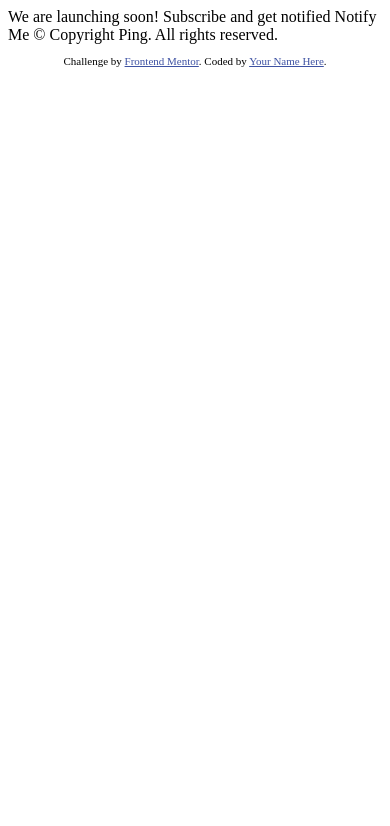
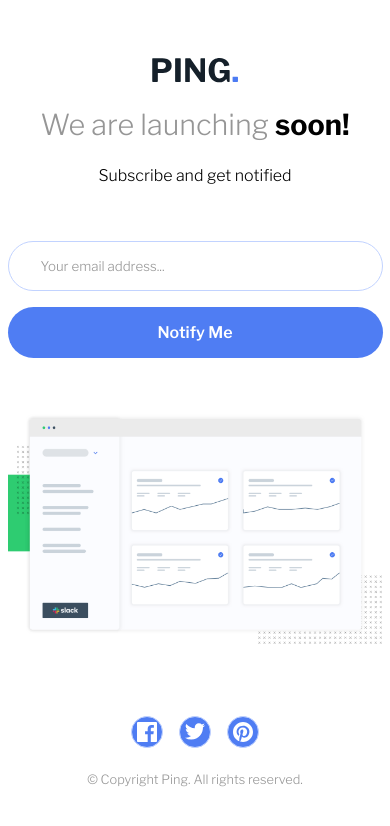
Before and after one commit to GrahamTheobald/ping-coming-soon-page-master, a plain HTML site: page index.html in a window 390 px wide. Drawn offline with nearby package versions, Linux system fonts and the light colour scheme.

Commit message:
desktop and mobile implemented

```diff
--- /dev/null
+++ b/css/styles.scss
@@ -0,0 +1,123 @@
+@import url('https://fonts.googleapis.com/css2?family=Libre+Franklin:wght@300;600;700&family=Open+Sans&display=swap');
+
+$Blue: hsl(223, 87%, 63%);
+$PaleBlue: hsl(223, 100%, 88%);
+$LightRed: hsl(354, 100%, 66%);
+$Gray: hsl(0, 0%, 59%);
+$VeryDarkBlue: hsl(209, 33%, 12%);
+
+*, *::before, *::after {
+    font-family: 'Libre Franklin', sans-serif;
+    box-sizing: border-box;
+    margin: 0;
+    padding: 0;
+
+}
+
+body {
+    display: flex;
+    justify-content: center;
+    align-items: center;
+    min-height: 100vh;
+    font-size: 16px;
+}
+
+img {
+    max-width: 100%;
+}
+
+.ping {
+    display: flex;
+    flex-direction: column;
+    justify-content: space-between;
+    align-items: center;
+    text-align: center;
+    gap: 1.5rem;
+    width: 375px;
+    h1 {
+        font-size: 1.8rem;
+        font-weight: 300;
+        color: $Gray;
+        span {
+            font-weight: 700;
+            color: black;
+        }
+    }
+    .input {
+        margin: 2rem 0;
+        display: flex;
+        flex-direction: column;
+        width: 100%;
+        gap: 1rem;
+        .email-input {
+            padding: 1rem;
+            width: 100%;
+            border: 1px solid $PaleBlue;
+            border-radius: 2rem;
+        }
+        .email-input::placeholder {
+            color: $Gray;
+            padding-left: 1rem;
+        }
+        .submit {
+            padding: 1rem;
+            border-radius: 2rem;
+            outline: none;
+            border: none;
+            background-color: $Blue;
+            color: white;
+            font-size: inherit;
+            font-weight: 600;
+            cursor: pointer;
+        }
+    }
+    .error-message {
+        align-self: flex-start;
+        font-size: .8rem;
+        margin-top: -3rem;
+        margin-left: 1rem;
+        color: $LightRed;
+    }
+    .logos {
+        margin-top: 3rem;
+        display: flex;
+        gap: 1rem;
+        div {
+            display: flex;
+            justify-content: center;
+            align-items: center;
+            width: 2rem;
+            height: 2rem;
+            background-color: $Blue;
+            border-radius: 50%;
+            border: 1px solid $PaleBlue;
+            overflow: hidden;
+            img {
+                cursor: pointer;
+            }
+        }
+    }
+    footer {
+        font-size: .8rem;
+        color: $Gray;
+    }
+}
+
+.hidden {
+    display: none;
+}
+
+@media (min-width: 800px) {
+    .ping {
+        min-width: 550px;
+        .input {
+            flex-direction: row;
+            .email-input {
+                flex-basis: 70%;
+            }
+            .submit {
+                flex-basis: 30%;
+            }
+        }
+    }
+}
--- a/index.html
+++ b/index.html
@@ -5,30 +5,40 @@
   <meta name="viewport" content="width=device-width, initial-scale=1.0"> <!-- displays site properly based on user's device -->
 
   <link rel="icon" type="image/png" sizes="32x32" href="./images/favicon-32x32.png">
-
+  <link rel="stylesheet" href="./css/styles.css">
   <title>Frontend Mentor | Ping coming soon page</title>
-
-  <!-- Feel free to remove these styles or customise in your own stylesheet 👍 -->
-  <style>
-    .attribution { font-size: 11px; text-align: center; }
-    .attribution a { color: hsl(228, 45%, 44%); }
-  </style>
 </head>
 <body>
-
-  We are launching soon!
-
-  Subscribe and get notified
-
-  Notify Me
-
-  &copy; Copyright Ping. All rights reserved.
-
-  <footer>
-    <p class="attribution">
-      Challenge by <a href="https://www.frontendmentor.io?ref=challenge" target="_blank">Frontend Mentor</a>.
-      Coded by <a href="#">Your Name Here</a>.
+  <main class="ping">
+    <img src="./images/logo.svg" alt="logo">
+    <h1>
+      We are launching <span>soon!</span>
+    </h1>
+    <p>
+      Subscribe and get notified
     </p>
-  </footer>
+    <form class="input">
+      <input class="email-input" type="text" placeholder="Your email address...">
+      <button class="submit" type="submit">
+        Notify Me
+      </button>
+    </form>
+    <p class="error-message hidden">Please provide a vaild email address.</p>
+    <img src="./images/illustration-dashboard.png" alt="dashboard">
+    <div class="logos">
+      <div>
+        <img src="./images/icon-facebook.svg" alt="facebook">
+      </div>
+      <div>
+        <img src="./images/icon-twitter.svg" alt="twitter">
+      </div>
+      <div>
+        <img src="./images/icon-pinterest.svg" alt="pinterest">
+      </div>
+    </div>
+    <footer>
+      &copy; Copyright Ping. All rights reserved.
+    </footer>
+  </main>
 </body>
 </html>
```
Also changed, not shown: css/styles.css (added), images/icon-facebook.svg (added), images/icon-pinterest.svg (added), images/icon-twitter.svg (added), 2 other files.
